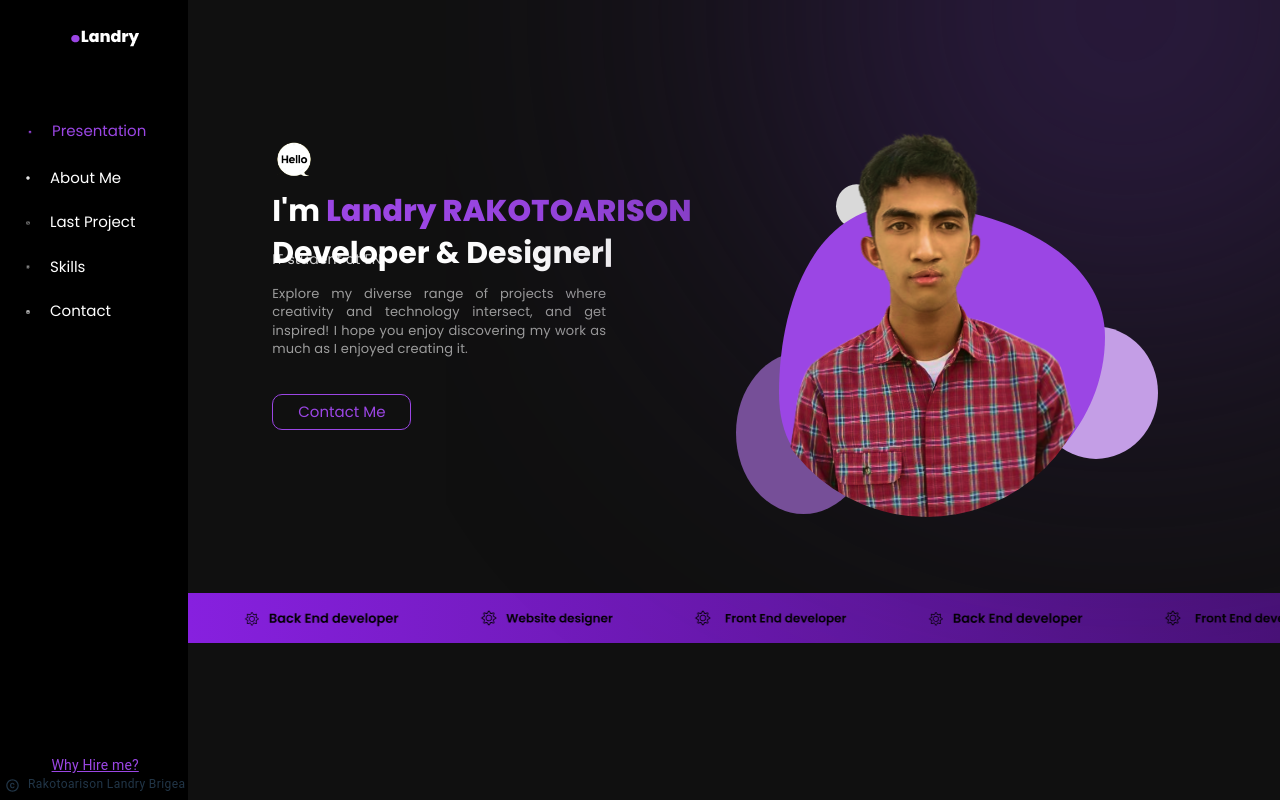
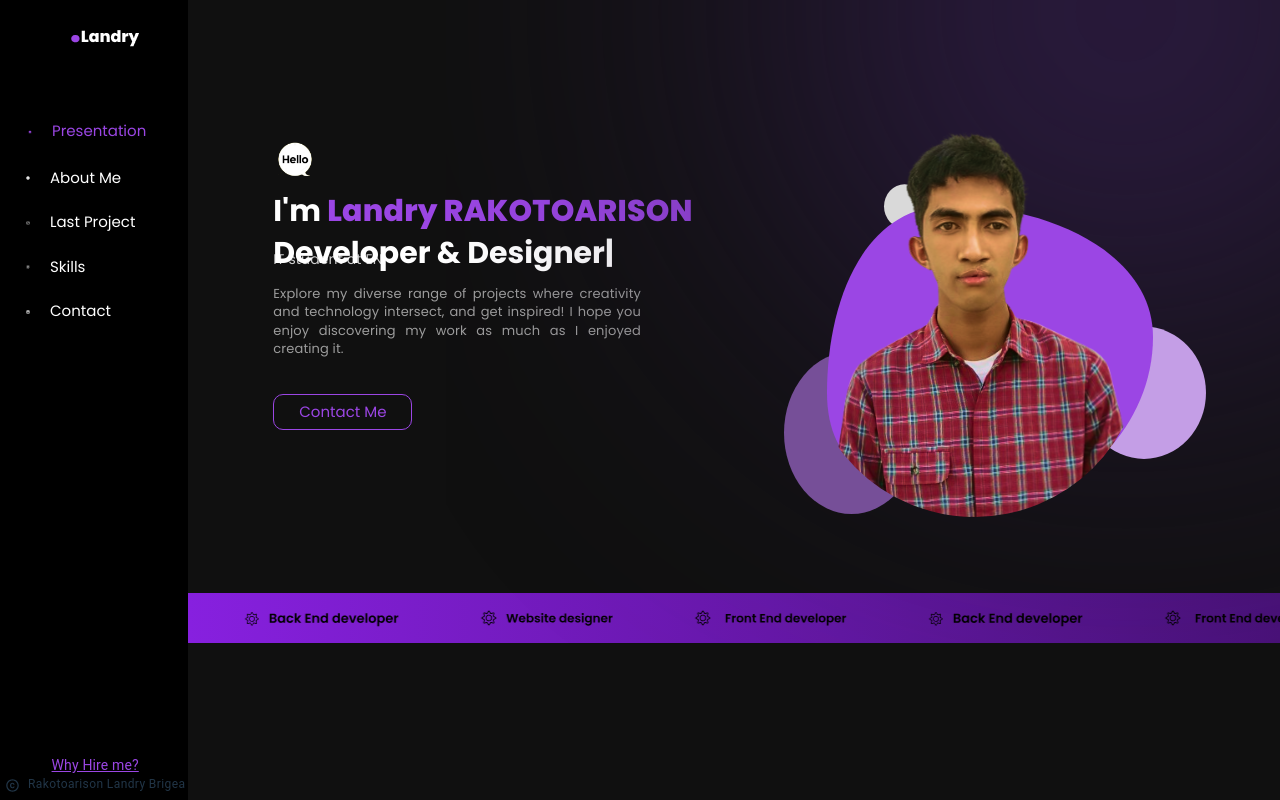
Before and after one commit to rakotoarisonlandry/Portfolio, a React (Vite) app: page / in a window 1280 px wide. Built offline with nearby package versions, Linux system fonts and the light colour scheme.

Commit message:
Change Color Pallette

```diff
--- a/src/css/index.scss
+++ b/src/css/index.scss
@@ -55,7 +55,7 @@
 //Home
 .Home-img-blur {
   position: absolute;
-  z-index: 2;
+  z-index: 1;
   top: 0;
   right: 0;
 }
@@ -64,7 +64,7 @@
   display: flex;
   align-items: center;
   justify-content: center;
-  margin-left: 84px;
+  margin-left: 85px;
   margin-top: 45px;
 
   .Home-container {
@@ -129,7 +129,7 @@
   }
   .Home-portrait {
     z-index: 200;
-    padding-right: 94px;
+    padding-right: 46px;
   }
 }
 
```
